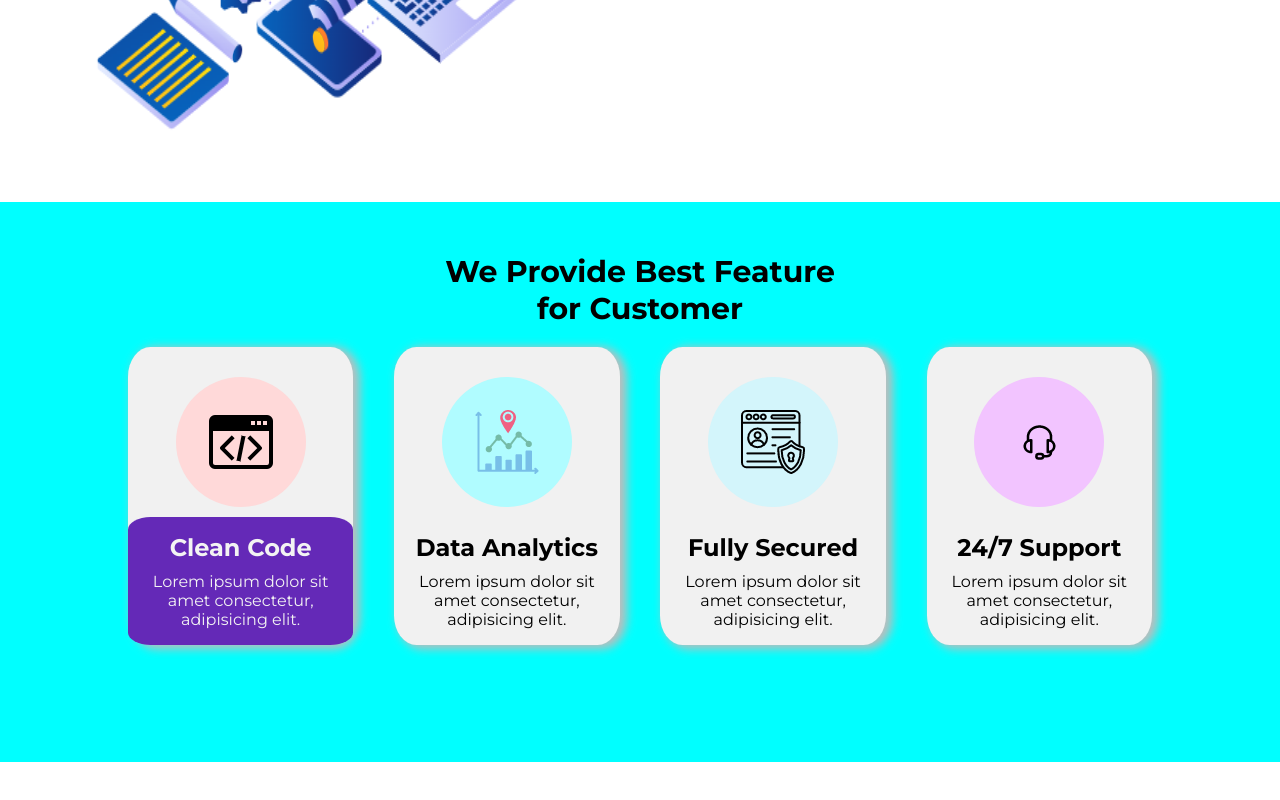
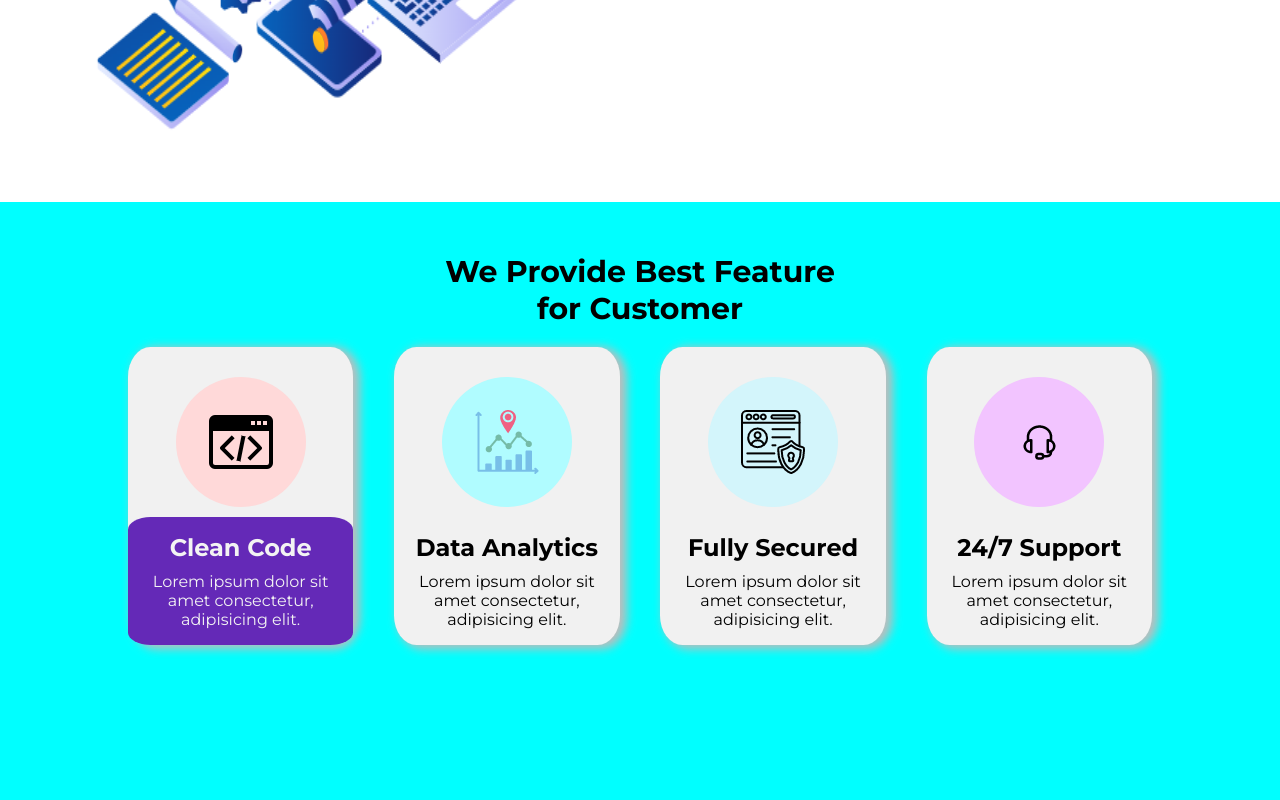
Before and after one commit to a60231023/project13, a plain HTML site: page index.html in a window 1280 px wide. Shown: the part 1398-2198 px from the top of the page. Before the commit the page ends 2160 px from the top, so only its background shows below. Drawn offline with Linux system fonts and the light colour scheme.

Commit message:
updating to deploy

```diff
--- a/style.css
+++ b/style.css
@@ -144,11 +144,12 @@ i:nth-of-type(3){
 .customer-feature{
     padding: 4% 10%;
     width: 100%;
-    height: 70vh;
+    height: 80vh;
     text-align: center;
     font-family: 'Montserrat',sans-serif;
     margin-bottom: 50px;
     background-color: aqua;
+    overflow-y: hidden;
 }
 
 .customer-feature h1{
```
